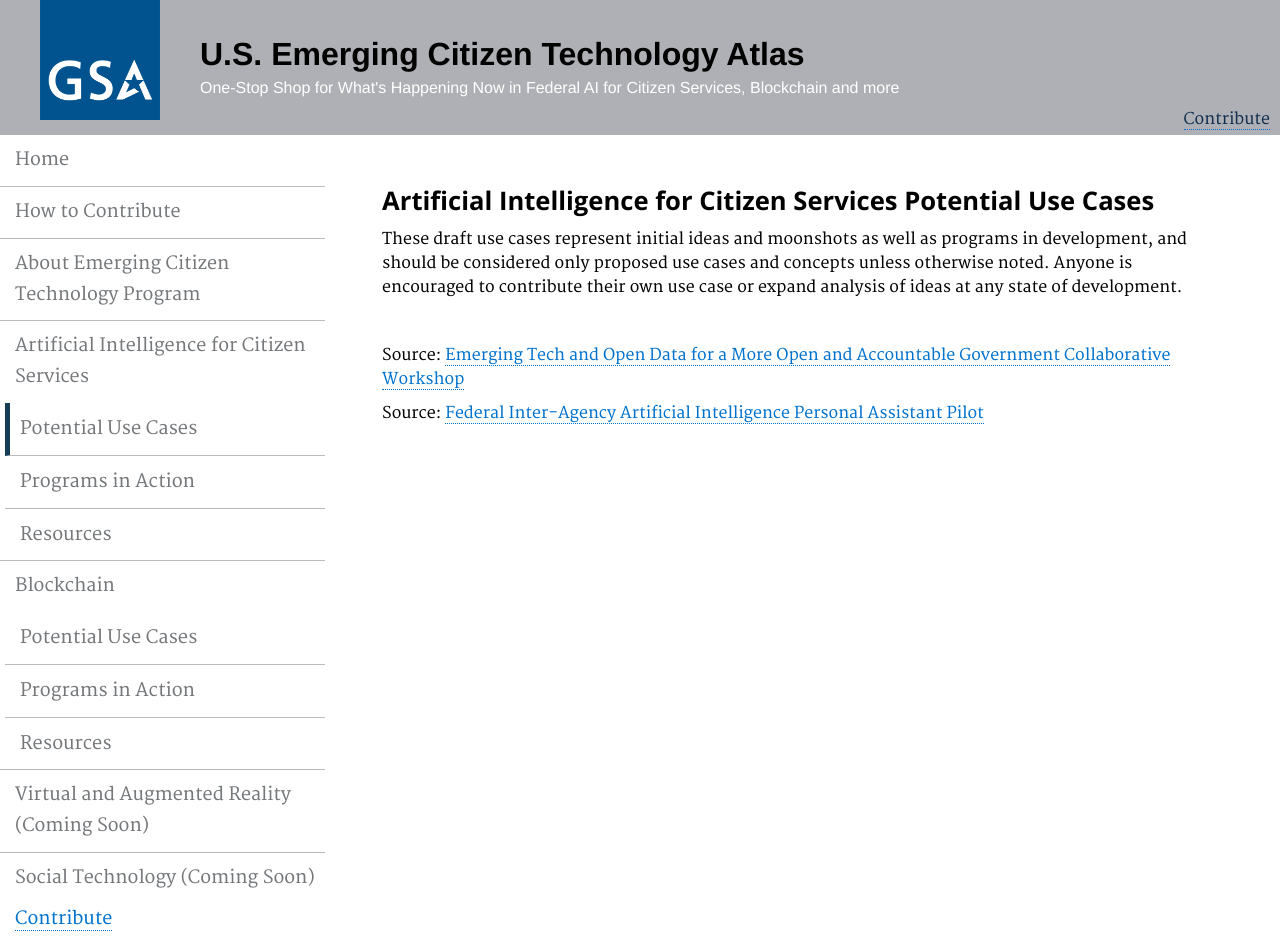
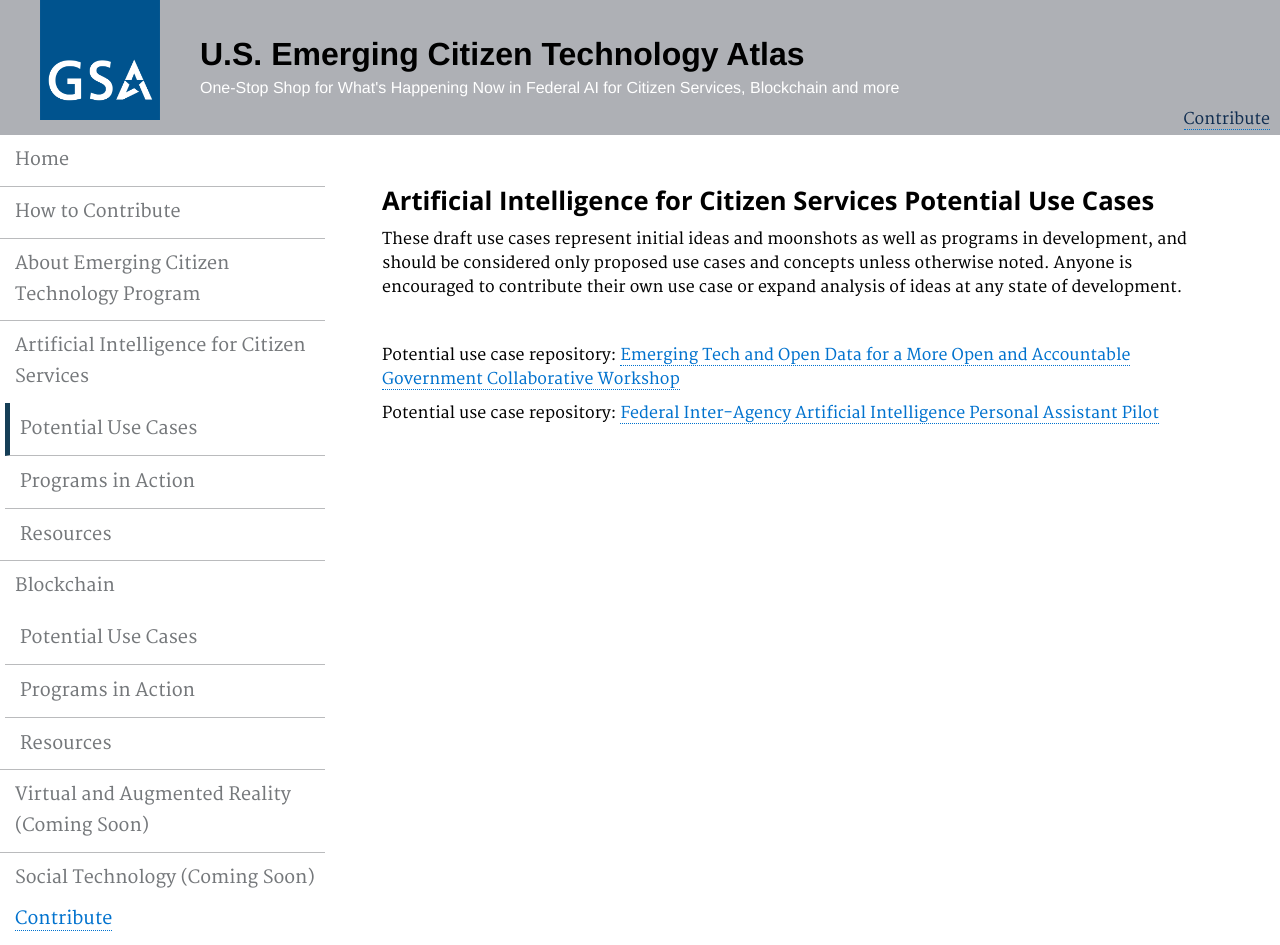
Before and after one commit to GSA/emerging-technology-atlas, a Jekyll site: the page built from pages/artificial-intelligence-federal.md, in a window 1280 px wide. Built offline with Jekyll 4.4.1, drawn with Linux system fonts in a browser that asks for light colours.

Commit message:
Update artificial-intelligence-federal.md

```diff
--- a/pages/artificial-intelligence-federal.md
+++ b/pages/artificial-intelligence-federal.md
@@ -11,6 +11,6 @@ description: ""
 
 <p> <br> </p>
 
-<p>Source: <a href="/emerging-technology-atlas/workshop/"><span>Emerging Tech and Open Data for a More Open and Accountable Government Collaborative Workshop</span></a></p>
+<p>Potential use case repository: <a href="/emerging-technology-atlas/workshop/"><span>Emerging Tech and Open Data for a More Open and Accountable Government Collaborative Workshop</span></a></p>
 
-<p>Source: <a href="https://github.com/GSA/AI-Assistant-Pilot/wiki/Participating-Concepts"><span>Federal Inter-Agency Artificial Intelligence Personal Assistant Pilot</span></a></p>
+<p>Potential use case repository: <a href="https://github.com/GSA/AI-Assistant-Pilot/wiki/Participating-Concepts"><span>Federal Inter-Agency Artificial Intelligence Personal Assistant Pilot</span></a></p>
```
